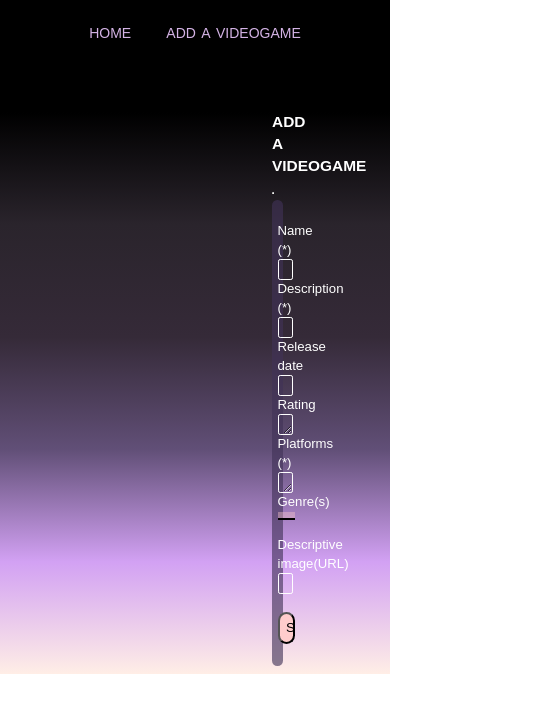
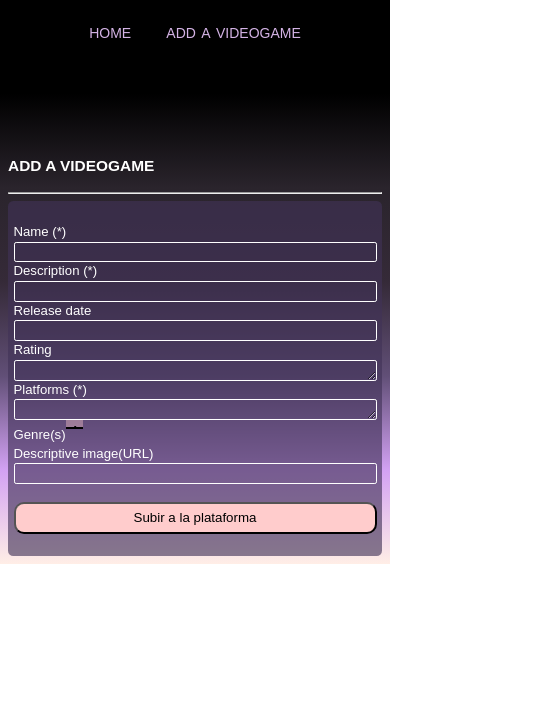
Before and after one commit to mflec/mflecGames, a React (Create React App) app in the folder client/: page /videogame in a window 390 px wide. Shown: the top 712 px of the page, 536 px wide, since content can reach past the window. Built offline with nearby package versions, Linux system fonts and the light colour scheme; no server answers.

Commit message:
mobile style

```diff
--- a/client/src/styles/App.css
+++ b/client/src/styles/App.css
@@ -52,6 +52,21 @@
     line-height: 1.4;
     color: rgb(255, 255, 255);
     margin: 0;
+}
+
+@media (max-width: 28.75em) {
+    #add {
+        justify-content: center;
+        border-color: transparent;
+        border-style: solid;
+        border-width: 15rem 0rem 0px;
+        font-family: 'Poppins', sans-serif;
+        font-size: 1.5rem;
+        font-weight: 400;
+        line-height: 1.4;
+        color: rgb(255, 255, 255);
+        margin: 0;
+    }
 }
 
 a {
```
